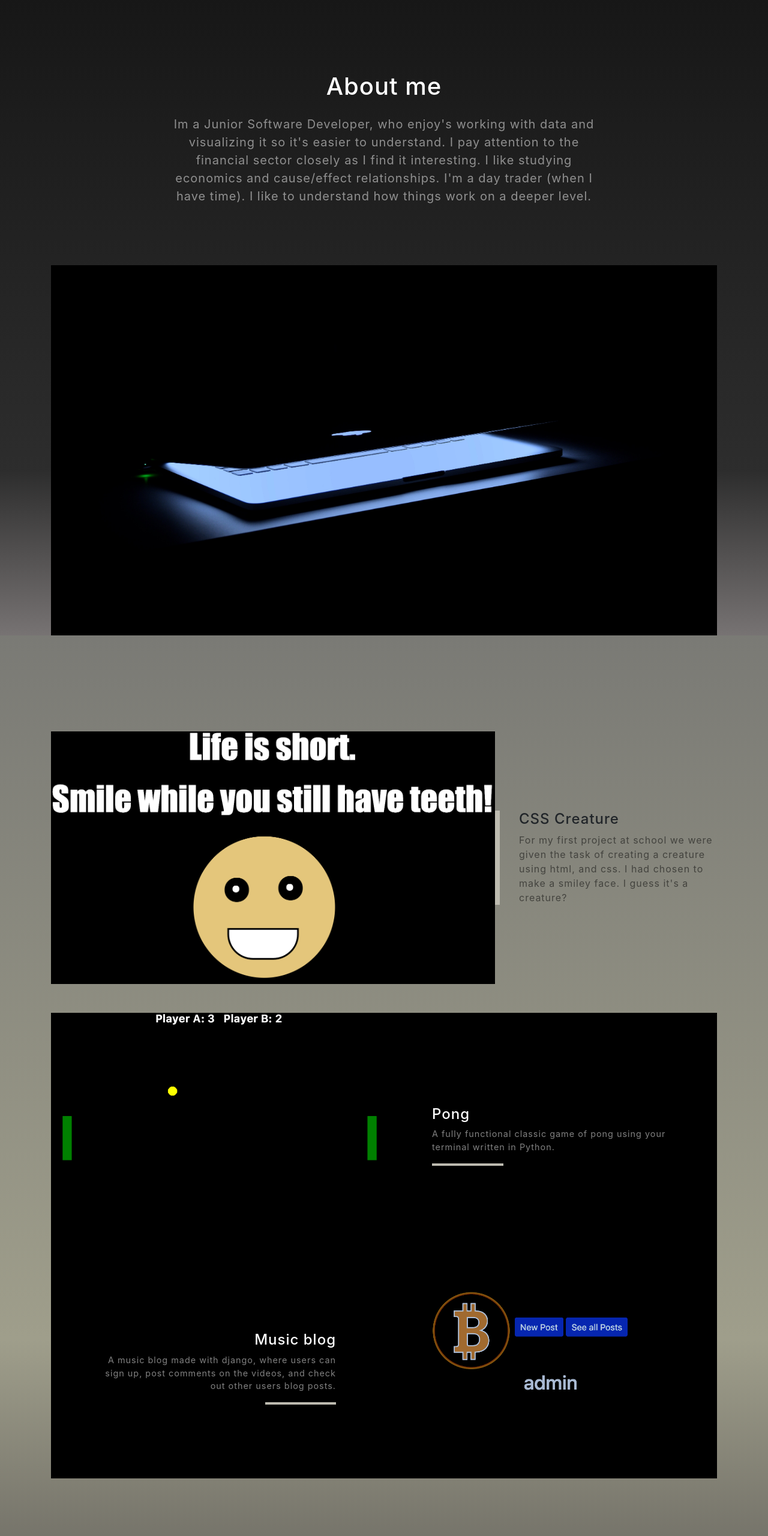
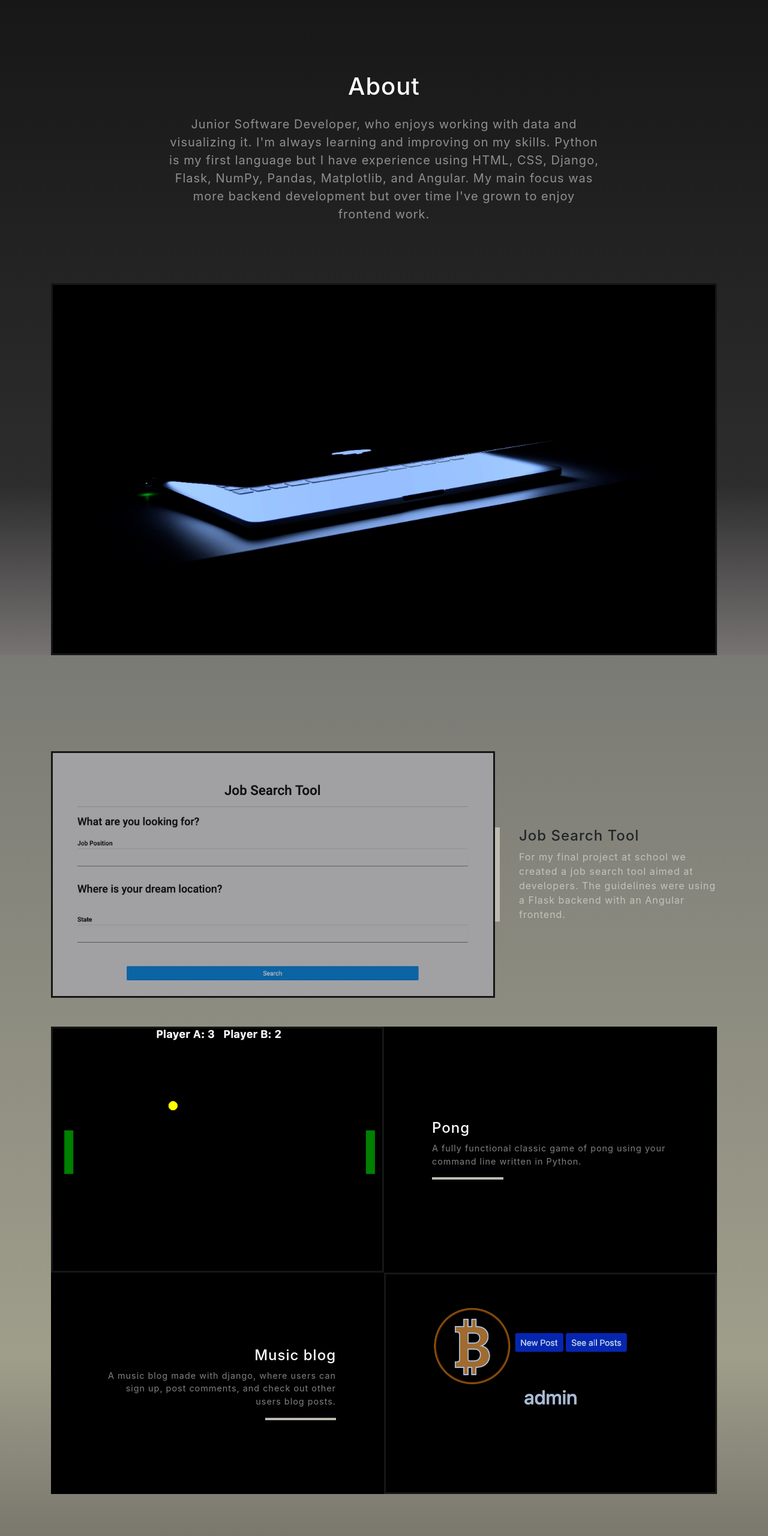
Before and after one commit to hilljtm/hilljtm.github.io, a website with bundled scripts: page index.html in a window 1280 px wide. Shown: the part 840-3400 px from the top of the page at 60% size. Built offline with nearby package versions, Linux system fonts and the light colour scheme.

Commit message:
changed about section,projects sections, and minor CSS changes

```diff
--- a/css/grayscale.css
+++ b/css/grayscale.css
@@ -27,7 +27,7 @@
 }
 
 #mainNav .navbar-nav .nav-item:hover {
-  color: fade(#BDBBB0, 80%);
+  color: fade(rgb(0, 0, 0), 80%);
   outline: none;
   background-color: transparent;
 }
@@ -70,7 +70,7 @@
     color: white;
   }
   #mainNav.navbar-shrink .nav-link {
-    color: #BDBBB0;
+    color: whitesmoke;
     padding: 1.5rem 1.5rem 1.25rem;
     border-bottom: 0.25rem solid transparent;
   }
@@ -232,6 +232,8 @@
   border: 0;
 }
 
+
+
 .contact-section {
   padding: 5rem 0 0;
 }
@@ -305,3 +307,8 @@ a:focus, a:hover {
 footer {
   padding: 5rem 0;
 }
+
+.img-fluid, mb-3 mb-lg-0 {
+  border: solid;
+  border-color: #161616;
+}
--- a/index.html
+++ b/index.html
@@ -59,7 +59,7 @@
       <div class="mx-auto text-center">
         <h1 class="mx-auto my-0 text-uppercase">Welcome</h1>
         <h2 class="text-white-50 mx-auto mt-2 mb-5">Junior Software Developer<br>
-           Full Time Thinker <br> Part Time Trader</h2>
+          Full Time Thinker <br> Part Time Trader</h2>
         <a href="#about" class="btn btn-primary js-scroll-trigger">Explore</a>
       </div>
     </div>
@@ -70,11 +70,8 @@
     <div class="container">
       <div class="row">
         <div class="col-lg-8 mx-auto">
-          <h1 class="text-white mb-4">About me</h1>
-          <p class="text-white-50">Im a Junior Software Developer, who enjoy's working with data and visualizing it so
-            it's easier to understand. I pay attention to the financial sector closely as I find it interesting. I like
-            studying economics and cause/effect relationships. I'm a day trader (when I have time). I like to understand
-            how things work on a deeper level.
+          <h1 class="text-white mb-4">About</h1>
+          <p class="text-white-50">Junior Software Developer, who enjoys working with data and visualizing it. I'm always learning and improving on my skills. Python is my first language but I have experience using HTML, CSS, Django, Flask, NumPy, Pandas, Matplotlib, and Angular. My main focus was more backend development but over time I've grown to enjoy frontend work.
           </p>
         </div>
       </div>
@@ -89,15 +86,14 @@
       <!-- Featured Project Row -->
       <div class="row align-items-center no-gutters mb-4 mb-lg-5">
         <div class="col-xl-8 col-lg-7">
-          <a href="https://codepen.io/hilljtm/" target="_blank">
-            <img class="img-fluid mb-3 mb-lg-0" src="img/smileyface.png" alt="Smile">
+          <a href="https://cjon-red-badge-angular-project.herokuapp.com/home" target="_blank">
+            <img class="img-fluid mb-3 mb-lg-0" src="img/jobsearch.jpg" alt="jobsearch">
           </a>
         </div>
         <div class="col-xl-4 col-lg-5">
           <div class="featured-text text-center text-lg-left">
-            <h4>CSS Creature</h4>
-            <p class="text-black-50 mb-0">For my first project at school we were given the task of creating a creature
-              using html, and css. I had chosen to make a smiley face. I guess it's a creature?</p>
+            <h4>Job Search Tool</h4>
+            <p class="text-white-50 mb-0">For my final project at school we created a job search tool aimed at developers. The guidelines were using a Flask backend with an Angular frontend.
           </div>
         </div>
       </div>
@@ -106,7 +102,7 @@
       <div class="row justify-content-center no-gutters mb-5 mb-lg-0">
         <div class="col-lg-6">
           <a href="https://github.com/hilljtm/gold_game" target="_blank">
-            <img class="img-fluid" src="img/pong.png" alt="Pong written in Python">
+            <img class="img-fluid" src="img/pong.png" alt="Pong in Python">
           </a>
         </div>
         <div class="col-lg-6">
@@ -114,7 +110,7 @@
             <div class="d-flex h-100">
               <div class="project-text w-100 my-auto text-center text-lg-left">
                 <h4 class="text-white">Pong</h4>
-                <p class="mb-0 text-white-50">A fully functional classic game of pong using your terminal written in
+                <p class="mb-0 text-white-50">A fully functional classic game of pong using your command line written in
                   Python.</p>
                 <hr class="d-none d-lg-block mb-0 ml-0">
               </div>
@@ -135,8 +131,8 @@
             <div class="d-flex h-100">
               <div class="project-text w-100 my-auto text-center text-lg-right">
                 <h4 class="text-white">Music blog</h4>
-                <p class="mb-0 text-white-50">A music blog made with django, where users can sign up, post comments on
-                  the videos, and check out other users blog posts.</p>
+                <p class="mb-0 text-white-50">A music blog made with django, where users can sign up, post comments, and
+                  check out other users blog posts.</p>
                 <hr class="d-none d-lg-block mb-0 mr-0">
               </div>
             </div>
@@ -162,7 +158,7 @@
             <br>
             <input class="form-control flex-fill mr-0 mr-sm-2 mb-3 mb-sm-0" input type="text" placeholder=" Subject">
             <br>
-            <button type="submit" value="Send" class="btn btn-primary btn-small mx-auto">Send</button>
+            <button type="submit" value="Send" class="btn btn-primary">Send</button>
 
           </form>
 
```
Also changed, not shown: css/grayscale.min.css (added), img/jobsearch.jpg (added), vendor/bootstrap/css/bootstrap.css.
